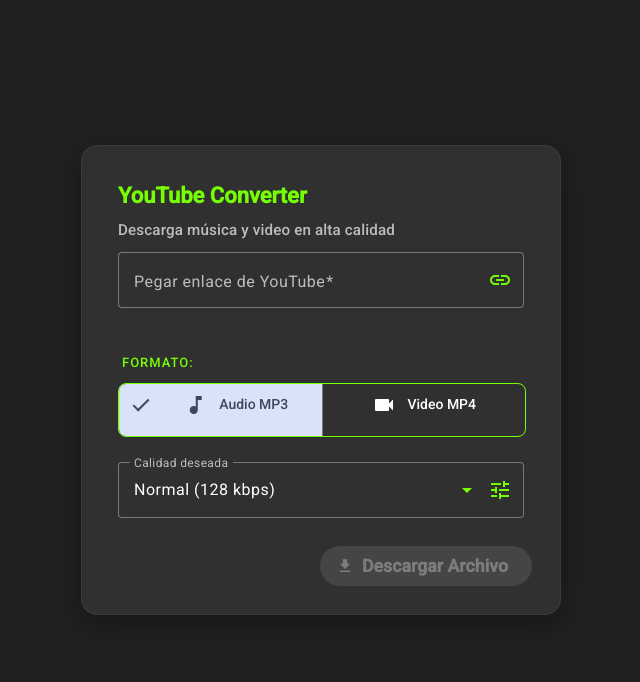
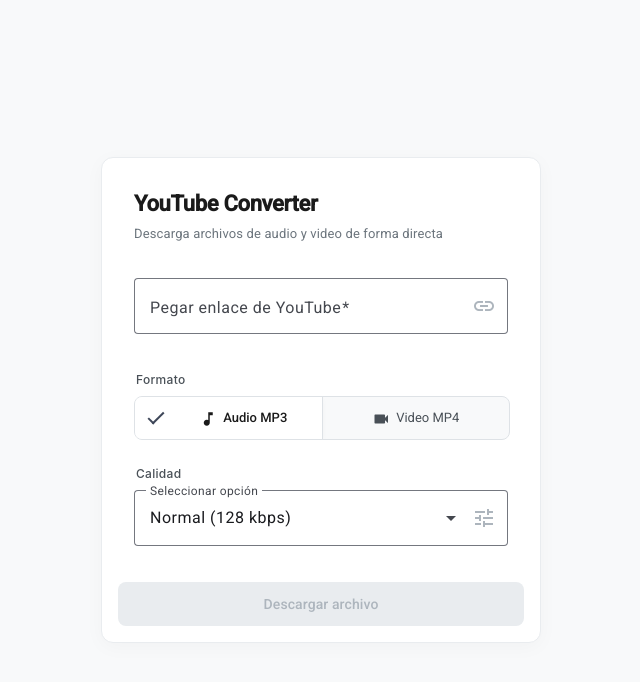
Before and after one commit to LuisCamus19/frontend-download-yt, an Angular app: page / in a window 1280 px wide. Shown: the top 682 px of the page, without its empty margins (319-959 px from the left). Built offline with nearby package versions, Linux system fonts and the light colour scheme.

Commit message:
cambio de diseño a la página

```diff
--- a/src/app/components/converter/converter.css
+++ b/src/app/components/converter/converter.css
@@ -1,186 +1,186 @@
-/* --- CONTENEDOR PRINCIPAL --- */
+/* --- CONTENEDOR PRINCIPAL MINIMALISTA --- */
 .container {
   display: flex;
   justify-content: center;
   align-items: center;
-    min-height: 90vh;
-    padding: 20px;
+  min-height: 100vh;
+  padding: 24px;
+  background-color: #f8f9fa;
+  font-family: -apple-system, BlinkMacSystemFont, 'Segoe UI', Roboto, Helvetica, Arial, sans-serif;
+  box-sizing: border-box;
 }
 
+/* --- TARJETA ELEGANTE Y SIMPLE --- */
 .converter-card {
   width: 100%;
-    max-width: 480px;
-    background-color: var(--card-bg); /* Tu gris oscuro #303030 */
-    border-radius: 16px;
-    padding: 20px;
-    color: var(--text-main); /* Blanco */
-    box-shadow: 0 8px 32px rgba(0, 0, 0, 0.4);
-    border: 1px solid rgba(255, 255, 255, 0.05);
+  max-width: 440px;
+  background-color: #ffffff !important;
+  border: 1px solid #e9ecef !important;
+  border-radius: 12px !important;
+  box-shadow: 0 4px 20px rgba(0, 0, 0, 0.03) !important;
+  padding: 16px;
+  box-sizing: border-box;
 }
 
-/* --- TEXTOS --- */
+/* --- CABECERA --- */
+mat-card-header {
+  margin-bottom: 32px;
+  text-align: left;
+  display: flex;
+  flex-direction: column;
+}
+
 mat-card-title {
-    color: var(--lime-punch); /* Título en Verde Limón */
-    font-weight: 700;
-    margin-bottom: 8px !important;
+  font-size: 22px !important;
+  font-weight: 600 !important;
+  color: #1a1a1a !important;
+  letter-spacing: -0.3px;
+  margin-bottom: 4px !important;
 }
 
 mat-card-subtitle {
-    color: var(--text-muted) !important; /* Gris claro */
-    font-size: 0.95rem;
-    margin-bottom: 10px;
+  color: #6c757d !important;
+  font-size: 13px !important;
+  font-weight: 400;
 }
 
-/* --- ESTRUCTURA VERTICAL (ESPACIADO) --- */
+/* --- ADAPTACIÓN DE CAMPOS DE TEXTO --- */
+.full-width {
+  width: 100%;
+}
+
+::v-deep .mat-mdc-text-field-wrapper {
+  background-color: #ffffff !important;
+  border-radius: 8px !important;
+  transition: border-color 0.2s ease;
+}
+
+/* Iconos de Material discretos */
+mat-icon[matSuffix] {
+  color: #adb5bd;
+}
+
+/* --- ESTRUCTURA VERTICAL LIMPIA --- */
 .opciones-verticales {
   display: flex;
   flex-direction: column;
-    gap: 25px;
-    margin-top: 25px;
-    margin-bottom: 25px;
+  gap: 24px;
+  margin-top: 16px;
+  margin-bottom: 16px;
 }
 
 .bloque-opcion {
   display: flex;
   flex-direction: column;
-    gap: 10px;
+  gap: 6px;
 }
 
 .label-custom {
-    font-size: 13px;
+  color: #495057;
+  font-size: 12px;
   font-weight: 500;
-    text-transform: uppercase;
-    letter-spacing: 1px;
-    color: var(--lime-punch);
-    margin-left: 4px;
+  letter-spacing: 0.3px;
+  padding-left: 2px;
 }
 
-/* --- INPUTS Y FORM FIELDS --- */
-.full-width {
-    width: 100%;
-}
-
-/* Iconos del input */
-::ng-deep .mat-mdc-form-field-icon-suffix {
-    color: var(--lime-punch) !important;
-}
-
-/* Texto del input */
-::ng-deep .mdc-text-field__input {
-    color: var(--text-main) !important;
-    caret-color: var(--lime-punch) !important;
-}
-
-/* Labels flotantes */
-::ng-deep .mdc-floating-label {
-    color: var(--text-muted) !important;
-}
-
-::ng-deep .mdc-text-field--focused .mdc-floating-label {
-    color: var(--lime-punch) !important;
-}
-
-/* --- TOGGLE BUTTONS (AUDIO / VIDEO) --- */
+/* --- BUTTON TOGGLE MINIMALISTA --- */
 .toggle-group-full {
   width: 100%;
+  border: 1px solid #dee2e6 !important;
+  border-radius: 8px !important;
+  background-color: #f8f9fa !important;
+  overflow: hidden;
   display: flex;
-    border: 1px solid var(--lime-punch);
-    border-radius: 8px;
-    overflow: hidden;
-    height: 52px;
+  box-shadow: none !important;
 }
 
 mat-button-toggle {
   flex: 1;
-    width: 50%;
+  color: #495057 !important;
+  border-left: 1px solid #dee2e6 !important;
   background-color: transparent;
-    color: var(--text-main);
-    border-left: 1px solid rgba(118, 255, 3, 0.3);
-    transition: all 0.3s ease;
+  font-weight: 400 !important;
+  font-size: 13px !important;
+  height: 42px;
+  display: flex;
+  align-items: center;
+  justify-content: center;
+  transition: all 0.2s ease !important;
 }
 
-mat-button-toggle-checked {
-    background-color: var(--lime-punch) !important;
-    color: #000000 !important; /* Texto negro para contraste */
-    font-weight: 800;
+mat-button-toggle:first-child {
+  border-left: none !important;
+}
+
+/* Estado Activo: Blanco con texto negro puro */
+.mat-button-toggle-checked {
+  background-color: #ffffff !important;
+  color: #1a1a1a !important;
+  font-weight: 500 !important;
+  box-shadow: 0 2px 6px rgba(0, 0, 0, 0.04) !important;
+}
+
+.mat-button-toggle-checked mat-icon {
+  color: #1a1a1a !important;
 }
 
 mat-button-toggle mat-icon {
-    margin-right: 8px;
+  margin-right: 6px;
+  font-size: 18px;
+  width: 18px;
+  height: 18px;
 }
 
-/* --- SELECTOR DE CALIDAD --- */
-::ng-deep .mat-mdc-select-value,
-::ng-deep .mat-mdc-select-value-text {
-    color: var(--text-main) !important; /* Blanco */
+/* --- INDICADOR DE CARGA DISCRETO --- */
+.loading-container {
+  display: flex;
+  flex-direction: row;
+  align-items: center;
+  justify-content: center;
+  padding: 16px 4px 4px 4px;
+  gap: 12px;
 }
 
-::ng-deep .mat-mdc-select-arrow {
-    color: var(--lime-punch) !important;
-}
-
-::ng-deep .mat-mdc-select-panel {
-    background-color: var(--card-bg) !important;
-}
-
-::ng-deep .mat-mdc-option {
-    color: var(--text-main) !important;
-}
-
-::ng-deep .mat-mdc-option .mdc-list-item__primary-text {
-    color: var(--text-main) !important;
-}
-
-::ng-deep .mat-mdc-option:hover,
-::ng-deep .mat-mdc-option.mdc-list-item--selected {
-    background-color: rgba(118, 255, 3, 0.15) !important;
-}
-
-::ng-deep .mat-mdc-option.mdc-list-item--selected .mdc-list-item__primary-text {
-    color: var(--lime-punch) !important;
-    font-weight: bold;
-}
-
-/* --- LOADING SPINNER (FALTABA ESTO) --- */
-.loading-container {
-    display: flex;
-    flex-direction: column;
-    align-items: center;
-    margin-top: 20px;
-    padding: 20px;
-    background: rgba(0, 0, 0, 0.2);
-    border-radius: 12px;
-    border: 1px dashed var(--text-muted);
+::v-deep .mat-mdc-progress-spinner circle {
+  stroke: #1a1a1a !important;
 }
 
 .loading-text {
-    margin-top: 15px;
-    color: var(--lime-punch);
-    font-weight: 500;
+  color: #1a1a1a;
+  font-size: 13px;
+  font-weight: 400;
+  margin: 0;
+  text-align: left;
 }
 
 .subtext {
-    font-size: 0.85em;
-    color: var(--text-muted);
+  color: #6c757d;
+  font-size: 12px;
 }
 
-::ng-deep .mat-mdc-progress-spinner circle,
-::ng-deep .mat-spinner circle {
-    stroke: var(--lime-punch) !important;
+/* --- ACCIONES Y BOTÓN PRINCIPAL --- */
+mat-card-actions {
+  padding: 16px 0 0 0 !important;
 }
 
-/* --- BOTÓN DE DESCARGA PRINCIPAL (FALTABA ESTO) --- */
-button[mat-raised-button] {
-    background-color: var(--lime-punch) !important;
-    color: #000000 !important; /* Texto negro */
-    font-weight: bold;
-    padding: 8px 24px;
-    font-size: 1.1rem;
-    box-shadow: 0 4px 15px rgba(118, 255, 3, 0.3); /* Resplandor verde */
+button[mat-raised-button][color='primary'] {
+  width: 100%;
+  height: 44px;
+  border-radius: 8px !important;
+  font-size: 14px !important;
+  font-weight: 500 !important;
+  background-color: #1a1a1a !important; /* Negro sobrio */
+  color: #ffffff !important;
+  box-shadow: none !important;
+  transition: background-color 0.2s ease !important;
 }
 
-button[mat-raised-button]:disabled {
-    background-color: rgba(255, 255, 255, 0.1) !important;
-    color: rgba(255, 255, 255, 0.3) !important;
-    box-shadow: none;
+button[mat-raised-button][color='primary']:hover:not([disabled]) {
+  background-color: #333333 !important;
 }
+
+button[mat-raised-button][disabled] {
+  background-color: #e9ecef !important;
+  color: #adb5bd !important;
+  border: none !important;
+}
--- a/src/app/components/converter/converter.html
+++ b/src/app/components/converter/converter.html
@@ -2,7 +2,7 @@
   <mat-card class="converter-card">
     <mat-card-header>
       <mat-card-title>YouTube Converter</mat-card-title>
-      <mat-card-subtitle>Descarga música y video en alta calidad</mat-card-subtitle>
+      <mat-card-subtitle>Descarga archivos de audio y video de forma directa</mat-card-subtitle>
     </mat-card-header>
 
     <mat-card-content>
@@ -12,22 +12,23 @@
           matInput
           [ngModel]="urlVideo()"
           (ngModelChange)="urlVideo.set($event)"
-          placeholder="https://youtu.be/..."
+          placeholder="https://www.youtube.com/watch?v=..."
           [disabled]="isLoading()"
-          pattern="^(https?://)?(www\.|m\.)?(youtube\.com|youtu\\.be)/.+$"
           required
           #videoInput="ngModel"
         />
         <mat-icon matSuffix>link</mat-icon>
 
-        @if (videoInput.invalid && (videoInput.dirty || videoInput.touched)) {
-        <mat-error>Debes ingresar un enlace válido de YouTube</mat-error>
+        @if (
+          !isUrlValida() && (videoInput.dirty || videoInput.touched) && urlVideo().trim() !== ''
+        ) {
+          <mat-error>Formato de enlace no reconocido</mat-error>
         }
       </mat-form-field>
 
       <div class="opciones-verticales">
         <div class="bloque-opcion">
-          <label class="label-custom">Formato:</label>
+          <label class="label-custom">Formato</label>
           <mat-button-toggle-group
             [value]="formatoSeleccionado()"
             (change)="cambiarFormato($event.value)"
@@ -36,25 +37,26 @@
             class="toggle-group-full"
           >
             <mat-button-toggle value="mp3">
-              <mat-icon>music_note</mat-icon> Audio MP3
+              <mat-icon>music_note</mat-icon>Audio MP3
             </mat-button-toggle>
 
             <mat-button-toggle value="mp4">
-              <mat-icon>videocam</mat-icon> Video MP4
+              <mat-icon>videocam</mat-icon>Video MP4
             </mat-button-toggle>
           </mat-button-toggle-group>
         </div>
 
         <div class="bloque-opcion">
+          <label class="label-custom">Calidad</label>
           <mat-form-field appearance="outline" class="full-width">
-            <mat-label>Calidad deseada</mat-label>
+            <mat-label>Seleccionar opción</mat-label>
             <mat-select
               [ngModel]="calidadSeleccionada()"
               (ngModelChange)="calidadSeleccionada.set($event)"
               [disabled]="isLoading()"
             >
               @for (opcion of opcionesCalidad(); track opcion.value) {
-              <mat-option [value]="opcion.value">{{ opcion.label }}</mat-option>
+                <mat-option [value]="opcion.value">{{ opcion.label }}</mat-option>
               }
             </mat-select>
             <mat-icon matSuffix>tune</mat-icon>
@@ -63,13 +65,12 @@
       </div>
 
       @if (isLoading()) {
-      <div class="loading-container">
-        <mat-spinner diameter="40"></mat-spinner>
-        <p class="loading-text">
-          Procesando {{ formatoSeleccionado() | uppercase }}...<br />
-          <span class="subtext">Esto puede tomar unos segundos</span>
-        </p>
-      </div>
+        <div class="loading-container">
+          <mat-spinner diameter="24"></mat-spinner>
+          <p class="loading-text">
+            Procesando archivo... <span class="subtext">Espere un momento por favor.</span>
+          </p>
+        </div>
       }
     </mat-card-content>
 
@@ -78,9 +79,9 @@
         mat-raised-button
         color="primary"
         (click)="convertir()"
-        [disabled]="isLoading() || videoInput.invalid"
+        [disabled]="isLoading() || !isUrlValida()"
       >
-        <mat-icon>download</mat-icon> Descargar Archivo
+        Descargar archivo
       </button>
     </mat-card-actions>
   </mat-card>
--- a/src/app/components/converter/converter.ts
+++ b/src/app/components/converter/converter.ts
@@ -35,12 +35,21 @@
 
   // --- SIGNALS ---
   urlVideo = signal('');
-  formatoSeleccionado = signal<'mp3' | 'mp4'>('mp3'); // Nuevo Signal para el formato
+  formatoSeleccionado = signal<'mp3' | 'mp4'>('mp3');
   calidadSeleccionada = signal('128');
   isLoading = signal(false);
 
+  // --- VALIDACIÓN DE COBERTURA TOTAL ---
+  isUrlValida = computed(() => {
+    const url = this.urlVideo().trim();
+    if (!url) return false;
+
+    const regExp =
+      /^(https?:\/\/)?([a-zA-Z0-9-]+\.)?(youtube\.com|youtu\.be)\/(watch\?v=|shorts\/|live\/|embed\/|v\/|.+\?v=)?([^&=%\?{}$]+)/;
+    return regExp.test(url);
+  });
+
   // --- OPCIONES DINÁMICAS ---
-  // Cuando cambia el formato, cambiamos las opciones disponibles automáticamente
   opcionesCalidad = computed(() => {
     if (this.formatoSeleccionado() === 'mp3') {
       return [
@@ -57,23 +66,20 @@
     }
   });
 
-  // Método para actualizar la calidad por defecto al cambiar formato
   cambiarFormato(nuevoFormato: 'mp3' | 'mp4') {
     this.formatoSeleccionado.set(nuevoFormato);
-    // Resetear a un valor lógico según el formato
     this.calidadSeleccionada.set(nuevoFormato === 'mp3' ? '128' : '720');
   }
 
   convertir() {
-    if (!this.urlVideo()) return;
+    if (!this.isUrlValida()) return;
     this.isLoading.set(true);
 
     const payload = {
-      url: this.urlVideo(),
+      url: this.urlVideo().trim(),
       quality: this.calidadSeleccionada(),
     };
 
-    // Decidir qué método llamar
     const request$ =
       this.formatoSeleccionado() === 'mp3'
         ? this.downloadService.downloadMp3(payload)
@@ -81,7 +87,6 @@
 
     request$.subscribe({
       next: (response: HttpResponse<Blob>) => {
-        // ... (Misma lógica de extracción de nombre que ya tenías) ...
         const encodedFilename = response.headers.get('X-Filename');
         let filename = `archivo_${new Date().getTime()}.${this.formatoSeleccionado()}`;
 
```
Lines whose indentation alone changed are shown as unchanged.
